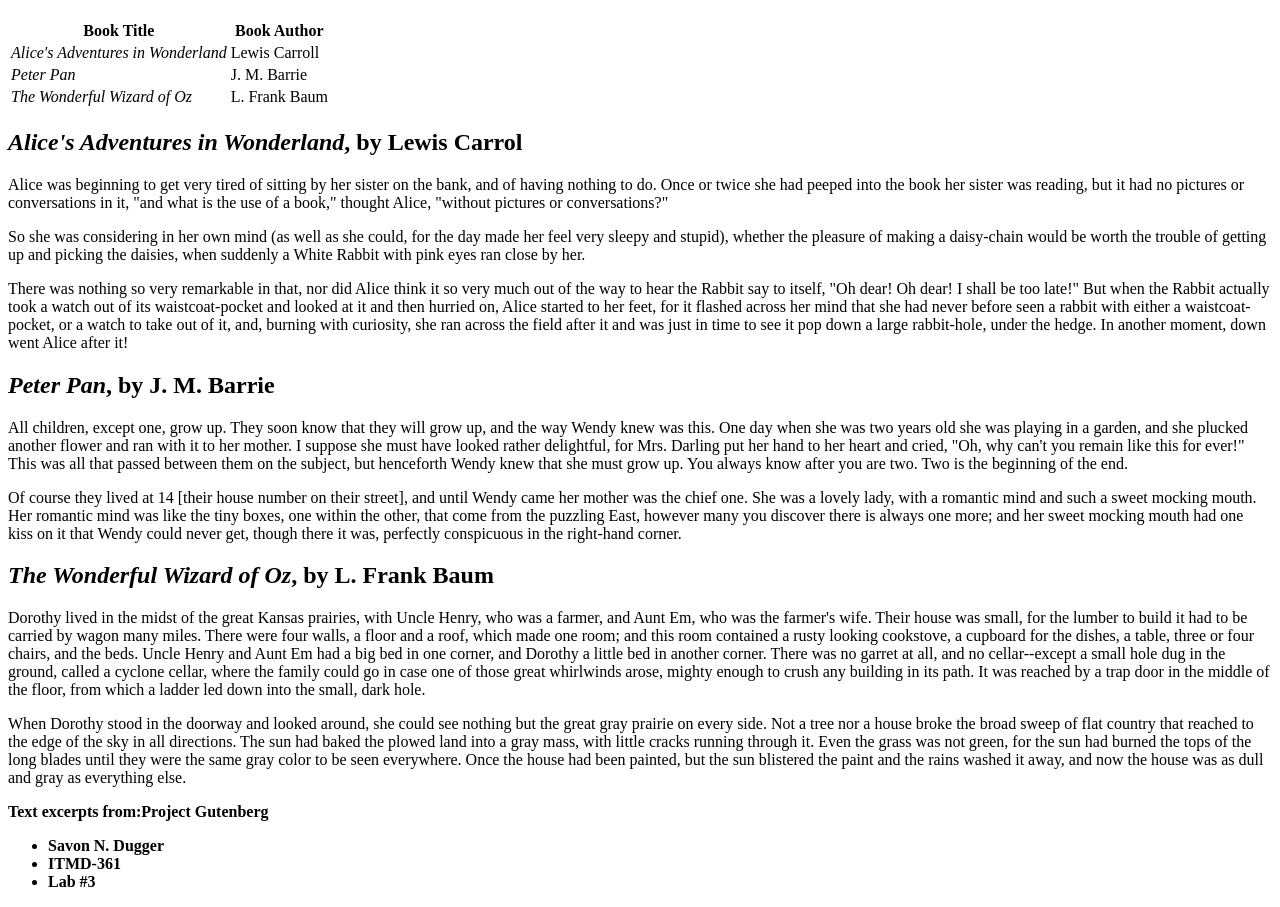
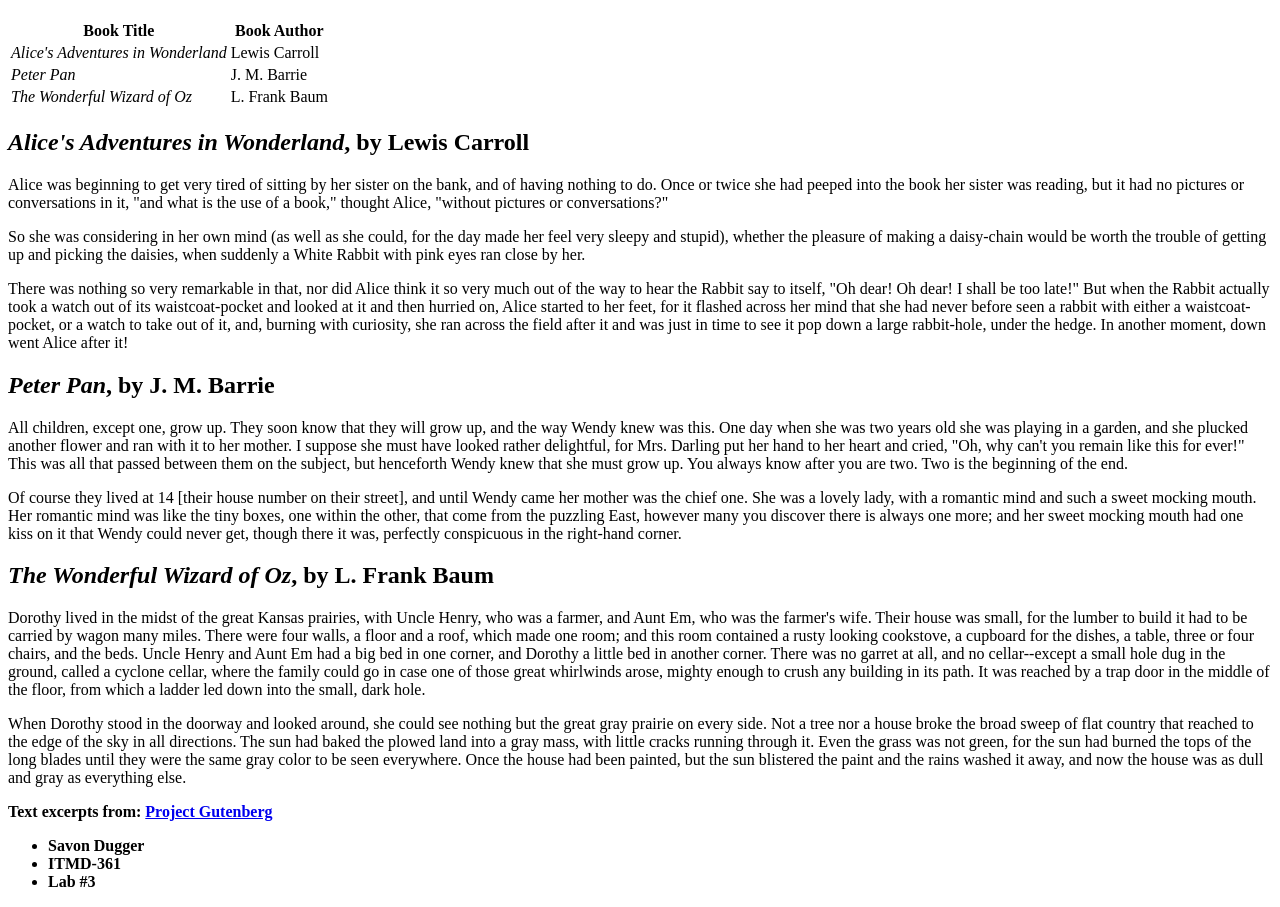
Before and after one commit to Grasaia/Lab3, a plain HTML site: page index.html in a window 1280 px wide. Shown: the part 61-968 px from the top of the page. Drawn offline with Linux system fonts and the light colour scheme.

Commit message:
Updating the cascading and Nesting of Lab 3

```diff
--- a/index.html
+++ b/index.html
@@ -4,6 +4,7 @@
 	<meta charset="utf-8">
 	<title>Excerpts From Select Public Domain Books</title>
 </head>
+<body>
   <h1>Excerpts From Select Public Domain Books</h1>
   <table>
     <tr>
@@ -23,7 +24,7 @@
       <td>L. Frank Baum</td>
     </tr>
   </table>
-	<h2><em>Alice's Adventures in Wonderland</em>, by Lewis Carrol</h2>
+  <h2><em>Alice's Adventures in Wonderland</em>, by Lewis Carroll</h2>
   <p>Alice was beginning to get very tired of sitting by her sister on the bank, and of having nothing to do. Once or twice she had peeped into the book her sister was reading, but it had no pictures or conversations in it, "and what is the use of a book," thought Alice, "without pictures or conversations?"</p>
   <p>So she was considering in her own mind (as well as she could, for the day made her feel very sleepy and stupid), whether the pleasure of making a daisy-chain would be worth the trouble of getting up and picking the daisies, when suddenly a White Rabbit with pink eyes ran close by her.</p>
   <p>There was nothing so very remarkable in that, nor did Alice think it so very much out of the way to hear the Rabbit say to itself, "Oh dear! Oh dear! I shall be too late!" But when the Rabbit actually took a watch out of its waistcoat-pocket and looked at it and then hurried on, Alice started to her feet, for it flashed across her mind that she had never before seen a rabbit with either a waistcoat-pocket, or a watch to take out of it, and, burning with curiosity, she ran across the field after it and was just in time to see it pop down a large rabbit-hole, under the hedge. In another moment, down went Alice after it!</p>
@@ -33,9 +34,9 @@
   <h2><em>The Wonderful Wizard of Oz</em>, by L. Frank Baum</h2>
   <p>Dorothy lived in the midst of the great Kansas prairies, with Uncle Henry, who was a farmer, and Aunt Em, who was the farmer's wife.  Their house was small, for the lumber to build it had to be carried by wagon many miles.  There were four walls, a floor and a roof, which made one room; and this room contained a rusty looking cookstove, a cupboard for the dishes, a table, three or four chairs, and the beds.  Uncle Henry and Aunt Em had a big bed in one corner, and Dorothy a little bed in another corner.  There was no garret at all, and no cellar--except a small hole dug in the ground, called a cyclone cellar, where the family could go in case one of those great whirlwinds arose, mighty enough to crush any building in its path.  It was reached by a trap door in the middle of the floor, from which a ladder led down into the small, dark hole.</p>
   <p>When Dorothy stood in the doorway and looked around, she could see nothing but the great gray prairie on every side.  Not a tree nor a house broke the broad sweep of flat country that reached to the edge of the sky in all directions.  The sun had baked the plowed land into a gray mass, with little cracks running through it.  Even the grass was not green, for the sun had burned the tops of the long blades until they were the same gray color to be seen everywhere.  Once the house had been painted, but the sun blistered the paint and the rains washed it away, and now the house was as dull and gray as everything else.</p>
-	<p><strong>Text excerpts from:<a href="http://www.gutenberg.org"></a>Project Gutenberg</strong></p>
+  <p><strong>Text excerpts from: <a href="http://www.gutenberg.org">Project Gutenberg</a></strong></p>
   <ul>
-	<li><strong>Savon N. Dugger</strong></li>
+    <li><strong>Savon Dugger</strong></li>
     <li><strong>ITMD-361</strong></li>
     <li><strong>Lab #3</strong></li>
   </ul>
```
Lines whose indentation alone changed are shown as unchanged.
